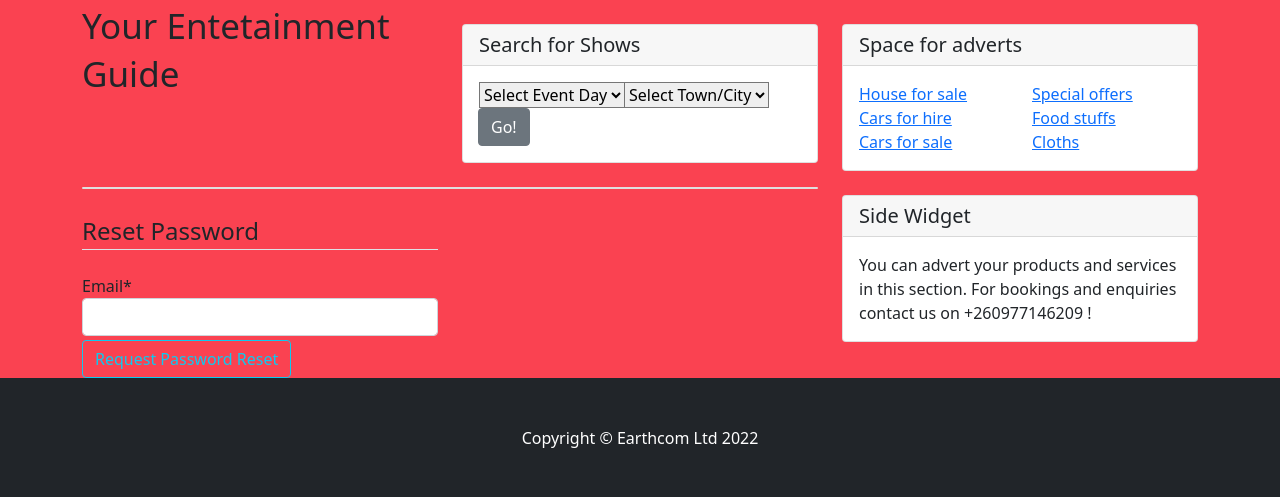
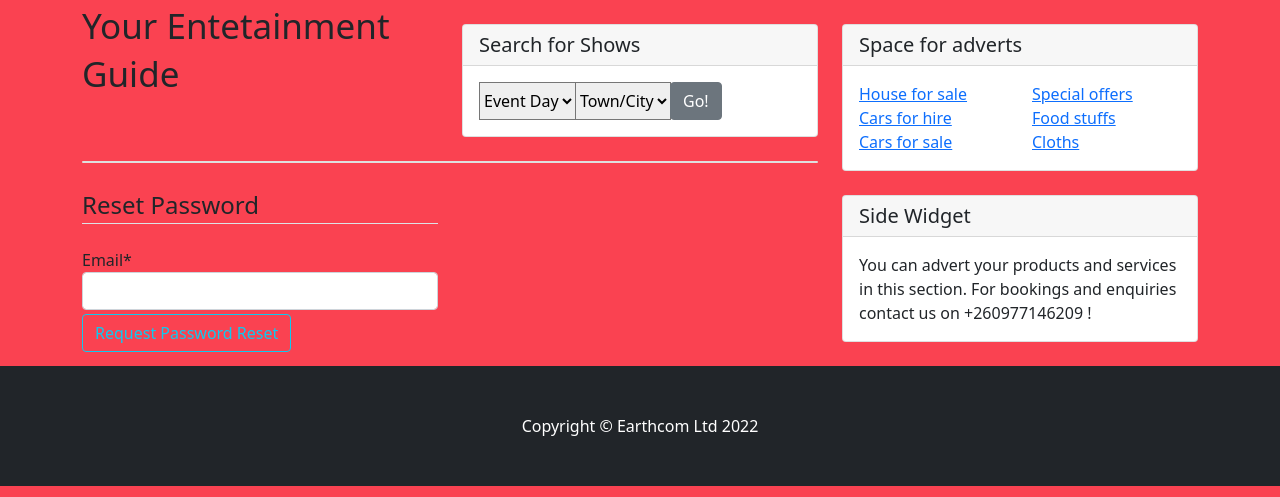
Before and after one commit to dtbwalya77/crm-live, a Django app: page /password-reset/ in a window 1280 px wide. Shown: the part 56-553 px from the top of the page. Run offline with Django 3.2, Linux system fonts and the light colour scheme; some libraries are stand-ins or nearby versions.

Commit message:
Update base.html

```diff
--- a/whatsonzambia/templates/whatsonzambia/base.html
+++ b/whatsonzambia/templates/whatsonzambia/base.html
@@ -69,13 +69,13 @@
               <div class="card-body">
                 <div class="input-group">
                   <select name="day">
-                    <option disabled="disabled" selected="selected">Select Event Day</option>
+                    <option disabled="disabled" selected="selected">Event Day</option>
                     <option value="Friday">Friday</option>
                     <option value="Saturday">Saturday</option>
                     <option value="Sunday">Sunday</option>
                   </select>
                   <select name="town">
-                    <option disabled="disabled" selected="selected">Select Town/City</option>
+                    <option disabled="disabled" selected="selected">Town/City</option>
                     <option value="Lusaka">Lusaka</option>
                     <option value="Kitwe">Kitwe</option>
                     <option value="Ndola">Ndola</option>
```
